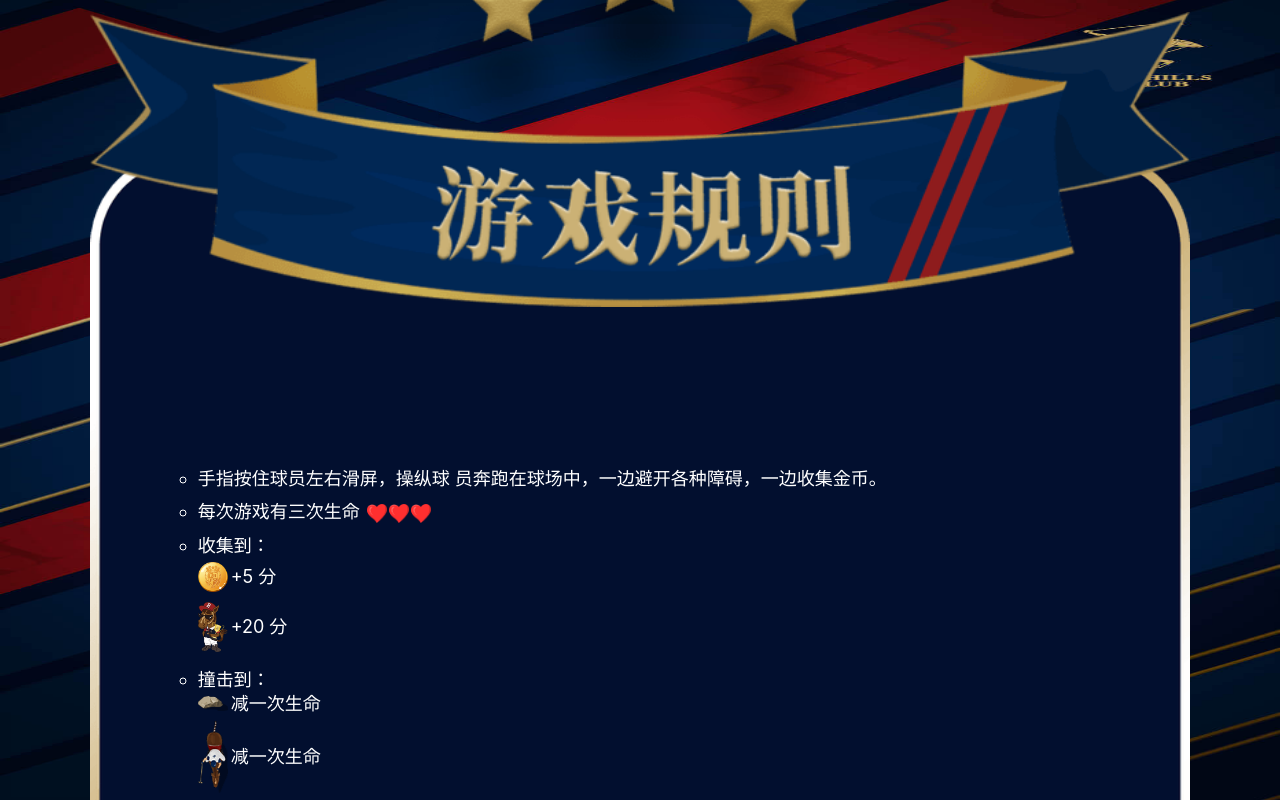
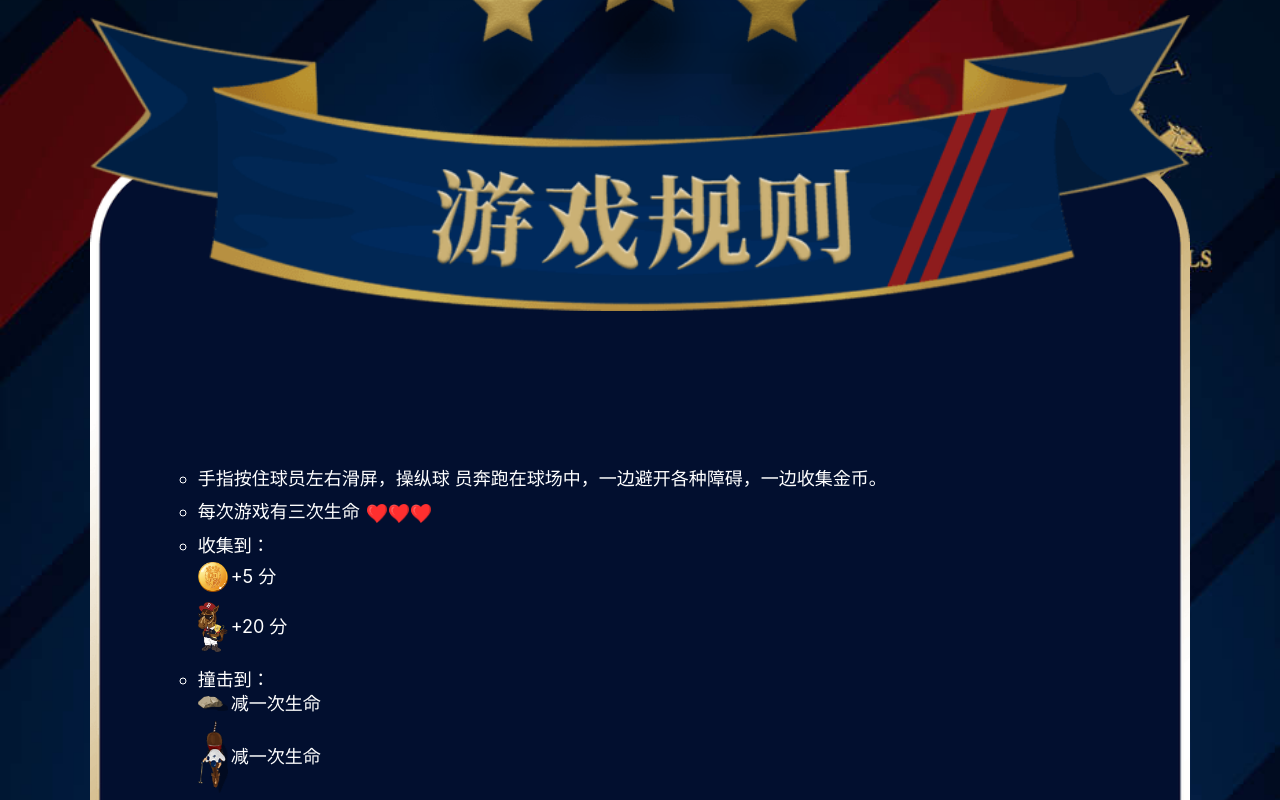
Before and after one commit to ishowman/vite-vue-pixi, a Vue app: page /rule in a window 1280 px wide. Shown: the top 800 px of the page. Built offline with nearby package versions, Linux system fonts and the light colour scheme; no server answers.

Commit message:
fix: background-size

```diff
--- a/src/views/Rule.vue
+++ b/src/views/Rule.vue
@@ -98,10 +98,16 @@ function toGame() {
 <style scoped>
 #rule {
   background-image: url('public/rules/bg.jpg');
-  background-size: 100% 100%;
+  background-size: cover;
   background-repeat: no-repeat;
   position: relative;
 }
+@media (min-aspect-ratio: 375/667) {
+  #rule {
+    background-position-y: -10px;
+  }
+}
+
 .square {
   position: absolute;
   top: 19%;
@@ -122,7 +128,7 @@ function toGame() {
 }
 .title {
   position: absolute;
-  top: -8%;
+  top: -7.8%;
   left: 0%;
 }
 .rule-text {
```
